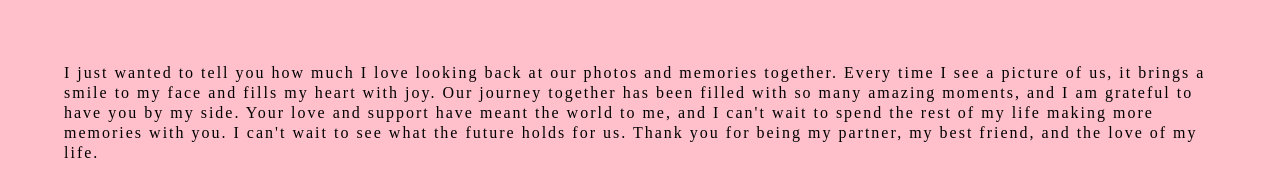
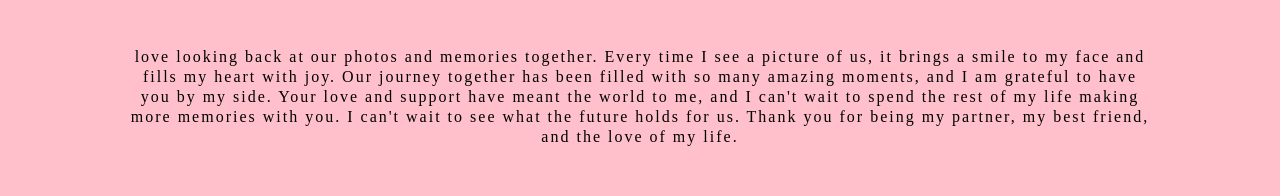
Before and after one commit to JeremyMColegrove/mariangela-jeremy, a plain HTML site: page index.html in a window 1280 px wide. Shown: the part 540-736 px from the top of the page. Drawn offline with Linux system fonts and the light colour scheme.

Commit message:
changed styling

```diff
--- a/index.html
+++ b/index.html
@@ -6,22 +6,25 @@
     body {
       background-color: pink;
       align-items: center;
-      display: flex;
-      flex-direction: column;
-      height: 100vh;
-      overflow-y: scroll;
+      /* display: flex;
+      flex-direction: column; */
+      /* height: 100vh; */
+      /* overflow-y: scroll; */
       margin: 0;
 
     }
-    .title{
-        color:rgba(63, 63, 63, 0.769);
+
+    .note {
+        width: 100vw;
+        letter-spacing: 2px;
+        line-height: 20px;
+        text-align: center;
+        display: flex;
+        justify-content: center;
     }
 
-    .note {
-        width: 90vw;
-        max-width: 1200px;
-        letter-spacing: 2px;
-        line-height: 20px;
+    .note .text {
+        width:80%;
     }
     /* Style the image carousel */
     .carousel {
@@ -31,7 +34,6 @@
       position: relative;
       display: flex;
       width:100vw;
-      max-width: 650px;
       align-items: center;
       justify-content: center;
       flex-wrap: nowrap;
@@ -112,15 +114,20 @@
 
     <!-- Add previous and next buttons -->
     <a class="button next" onclick="plusSlides(1)">&#10095;</a>
+
   </div>
   <div class="note">
-    <p> I just wanted to tell you how much I love looking back at our photos and memories together. Every time I see a picture of us, it brings a smile to my face and fills my heart with joy.
+    <div class="text">
+
+
+     love looking back at our photos and memories together. Every time I see a picture of us, it brings a smile to my face and fills my heart with joy.
 
         Our journey together has been filled with so many amazing moments, and I am grateful to have you by my side. Your love and support have meant the world to me, and I can't wait to spend the rest of my life making more memories with you.
 
         I can't wait to see what the future holds for us. Thank you for being my partner, my best friend, and the love of my life.
-    </p>
-  </div>
+     </div>
+    </div>
+
 
 
   <script>
```
